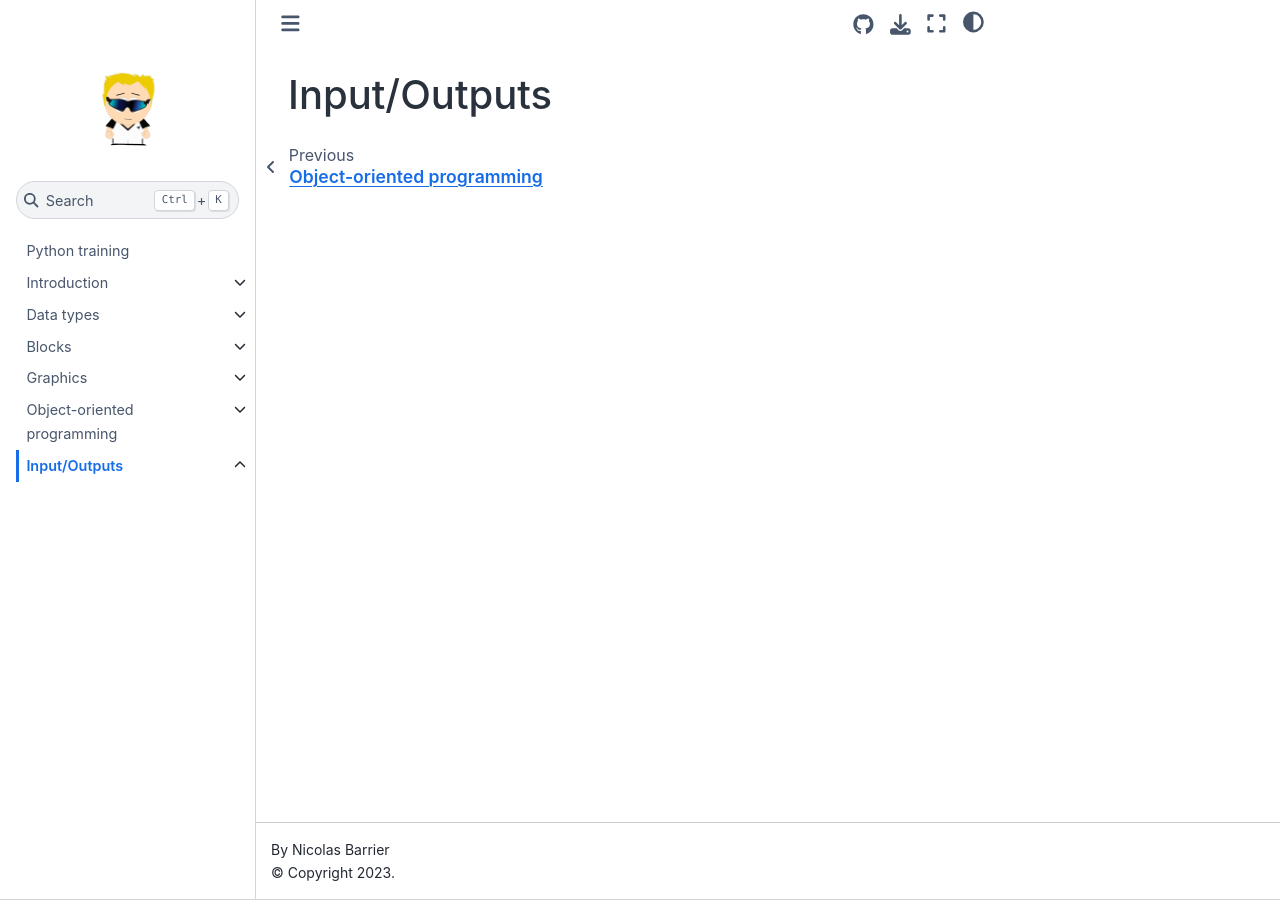
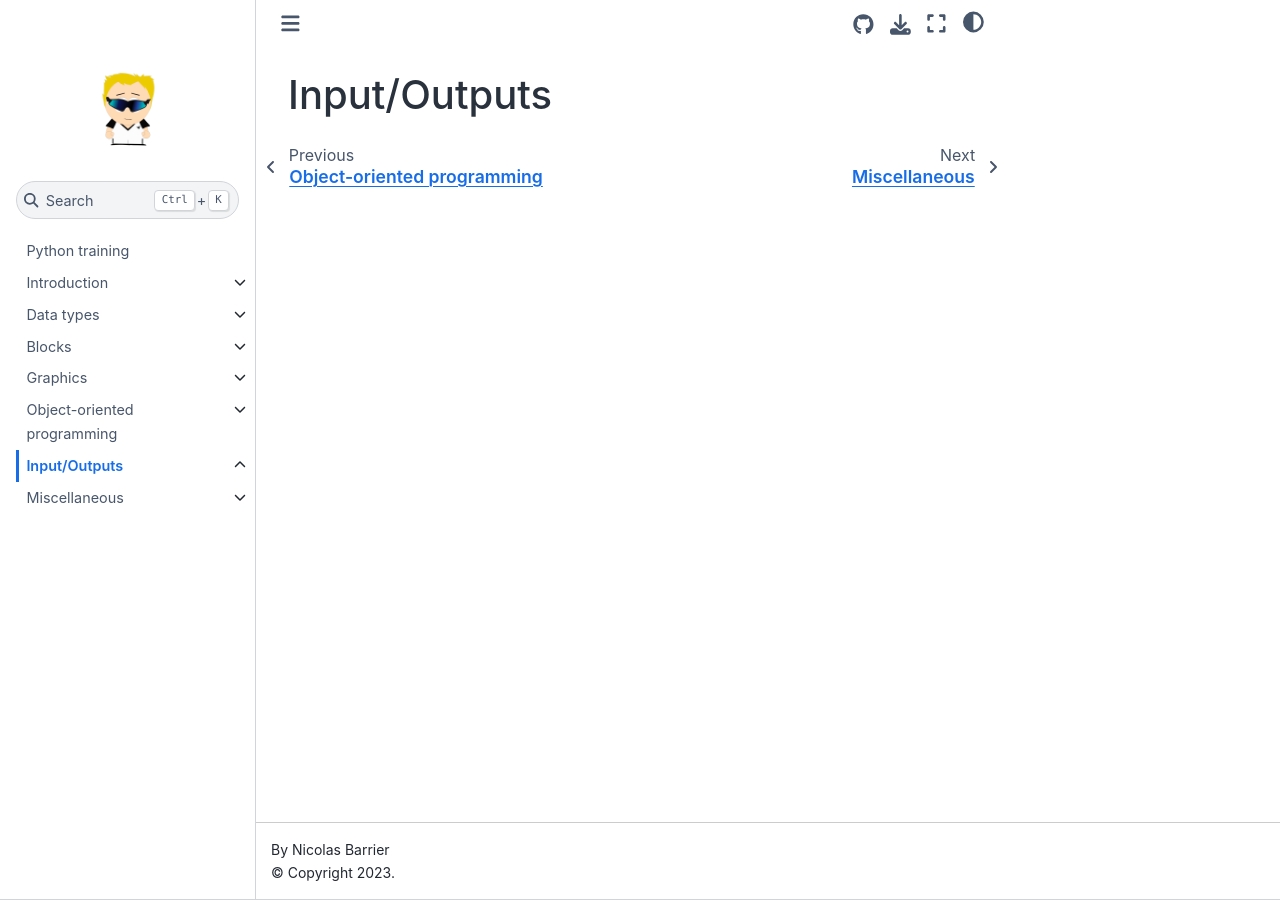
Before and after one commit to umr-marbec/python-training, a Jupyter Book: the page built from io.md, in a window 1280 px wide. Built offline with Jupyter Book 1.0.4 settings and Sphinx 7.4.7 and the Sphinx Book theme 1.1.4, drawn with Linux system fonts in a browser that asks for light colours; pages that are not in the unit, such as notebooks, are missing from menus; some of the changed lines change nothing that is shown.

Commit message:
update toc

```diff
--- a/_toc.yml
+++ b/_toc.yml
@@ -42,12 +42,13 @@
   sections:
   - file: maps/carto.ipynb
   - file: maps/pyngl.ipynb
-#- file: misc.md
-#  sections:
-#  - file: misc/nemo.ipynb
-#  - file: misc/interpol.ipynb
-#  - file: misc/eof_analysis.ipynb
-#  - file: misc/dask_examples.ipynb
-#  - file: misc/mean_sst_dask.ipynb
-#  - file: misc/dask_covariance.ipynb
-#  - file: misc/shapefiles.ipynb
+- file: misc.md
+  sections:
+  - file: misc/nemo.ipynb
+  - file: misc/interpol.ipynb
+  - file: misc/eof_analysis.ipynb
+  - file: misc/dask_examples.ipynb
+  - file: misc/mean_sst_dask.ipynb
+  - file: misc/dask_covariance.ipynb
+  - file: misc/shapefiles.ipynb
+  - file: misc/practical_session.ipynb
```
